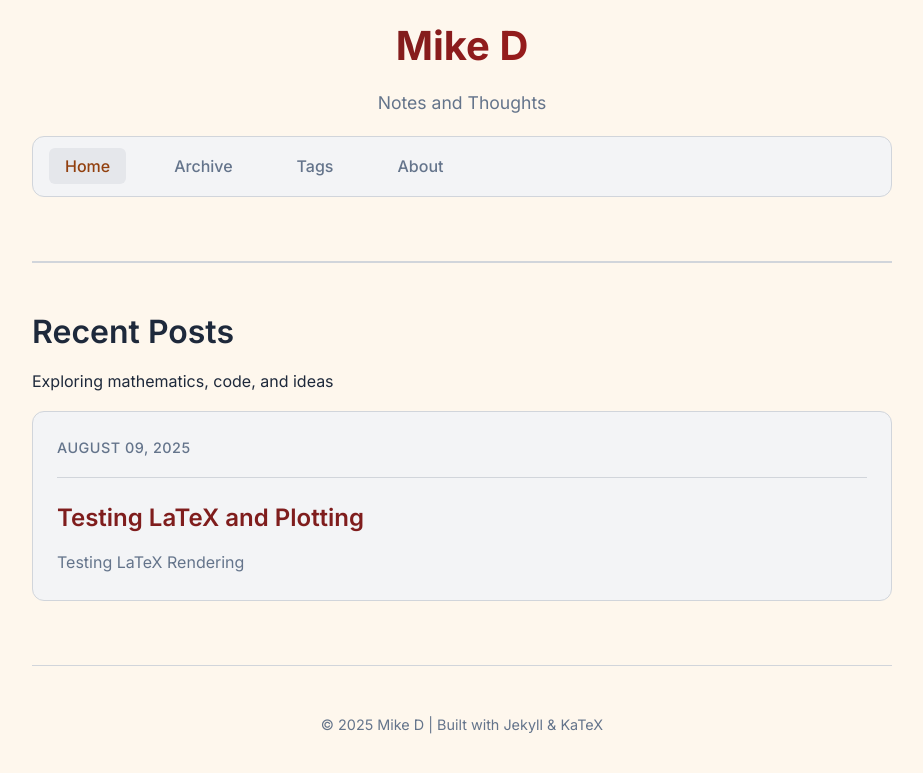
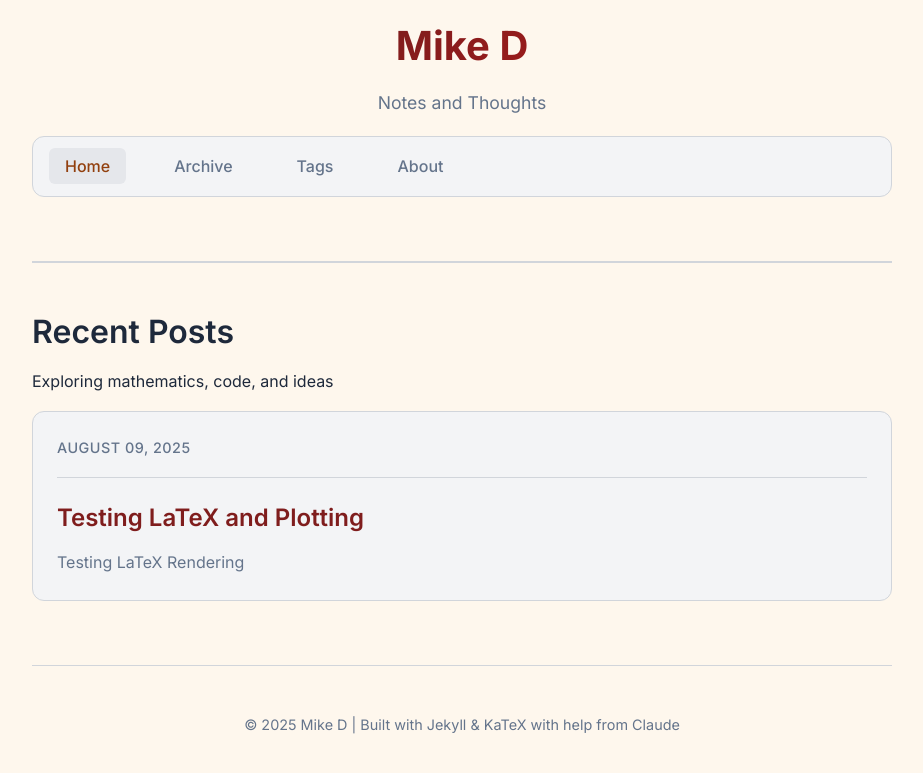
Before and after one commit to madjabal/madjabal.github.io, a Jekyll site: the page built from index.html, in a window 1280 px wide. Shown: the top 773 px of the page, without its empty margins (178-1101 px from the left). Built offline with Jekyll 4.4.1, drawn with Linux system fonts in a browser that asks for light colours; nearby versions of some CDN libraries.

Commit message:
New colors, re add Claude attribution

```diff
--- a/_layouts/default.html
+++ b/_layouts/default.html
@@ -31,9 +31,9 @@
 
     <style>
         :root {
-            /* Refined slate, maroon, tan palette */
-            --primary-color: #991b1b;      /* Rich maroon */
-            --secondary-color: #b91c1c;    /* Bright maroon */
+            /* Harmonious slate, bronze, tan palette */
+            --primary-color: #92400e;      /* Deep bronze/amber */
+            --secondary-color: #b45309;    /* Brighter bronze */
             --accent-color: #d2b48c;       /* Warm tan */
             --text-color: #f1f5f9;         /* Cool white */
             --text-light: #94a3b8;         /* Soft slate */
@@ -42,7 +42,7 @@
             --bg-tertiary: #475569;        /* Light slate */
             --border-color: #64748b;       /* Slate border */
             --code-bg: #0f172a;            /* Very dark slate */
-            --maroon-hover: #7f1d1d;       /* Dark maroon for hovers */
+            --bronze-hover: #78350f;       /* Dark bronze for hovers */
             --tan-muted: #c19a6b;          /* Muted tan */
             --warm-white: #fef7ed;         /* Warm off-white for contrast */
         }
@@ -412,7 +412,7 @@
     </main>
 
     <footer>
-        <p>&copy; 2025 {{ site.title }} | Built with Jekyll & KaTeX</p>
+        <p>&copy; 2025 {{ site.title }} | Built with Jekyll & KaTeX with help from Claude</p>
     </footer>
 
     <!-- Search functionality -->
```
